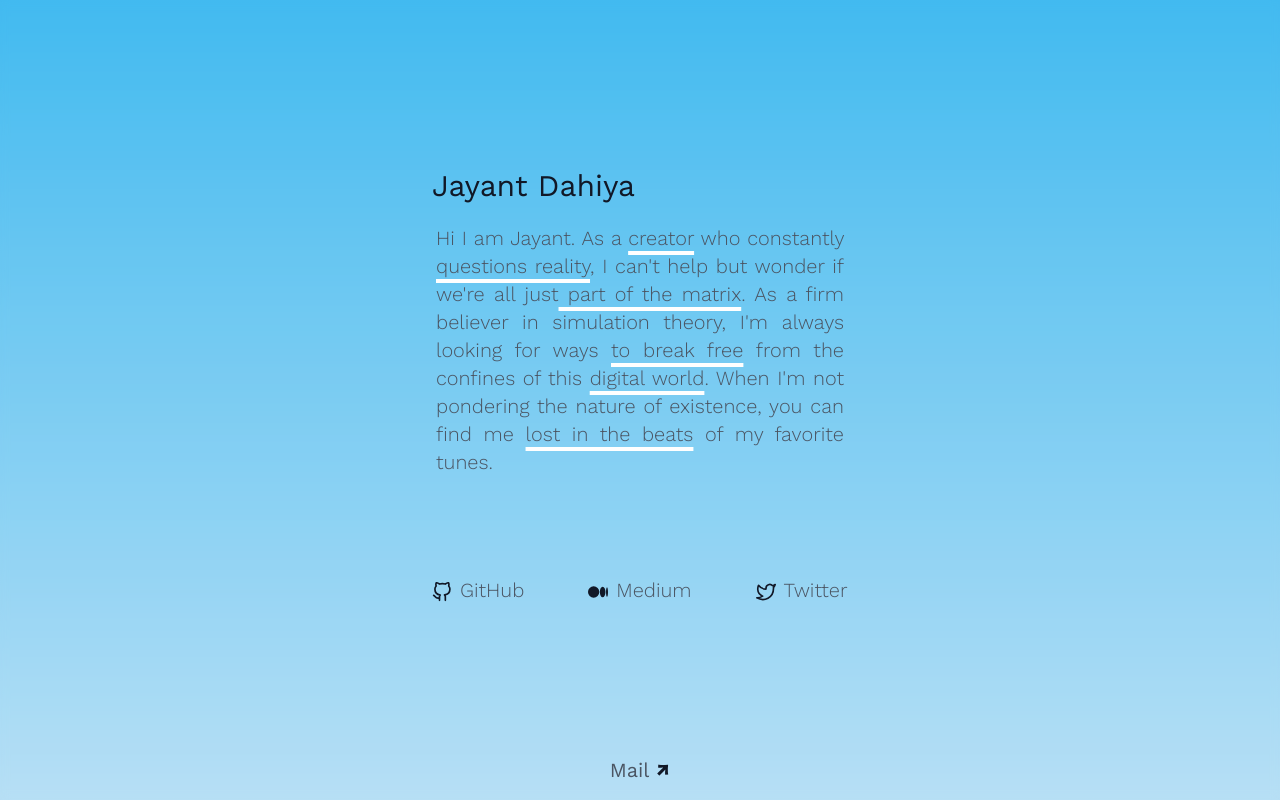
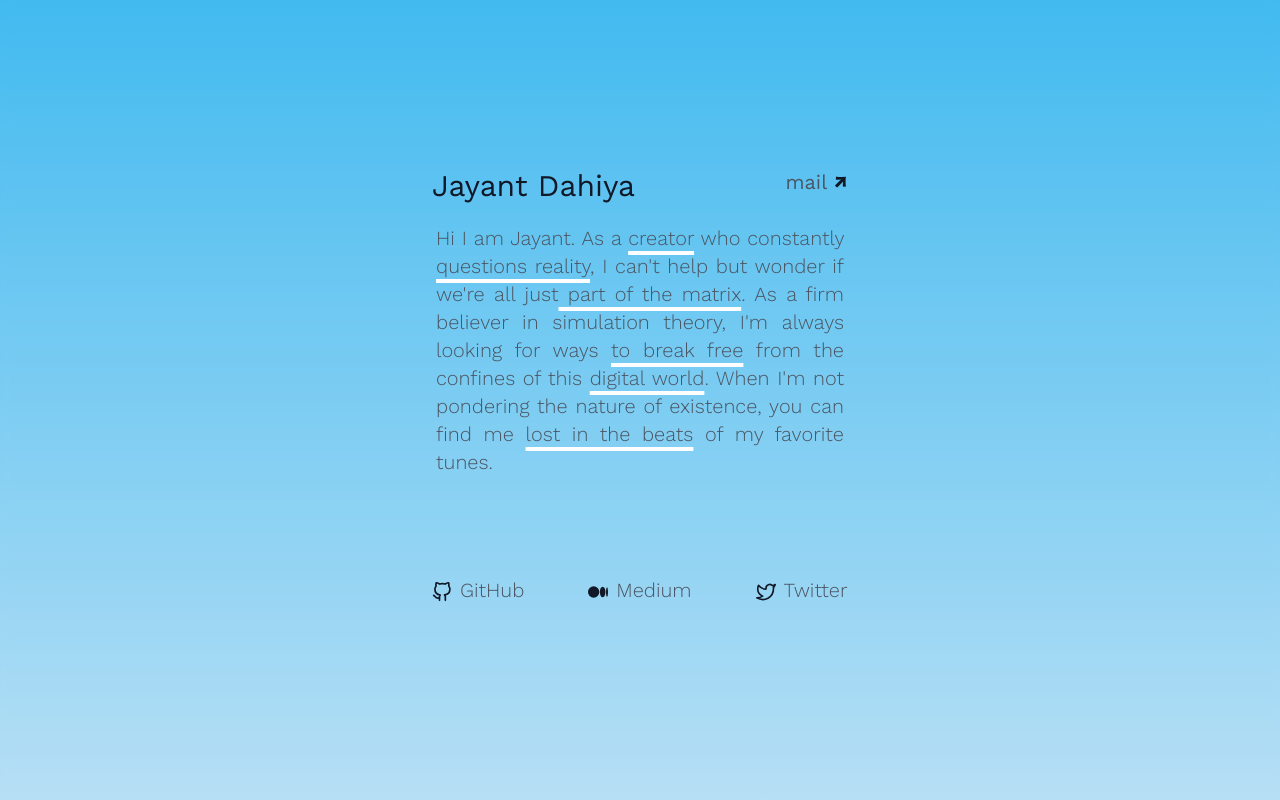
Before and after one commit to jayantdahiya/personal-website, a React (Create React App) app: page / in a window 1280 px wide. Built offline with nearby package versions, Linux system fonts and the light colour scheme.

Commit message:
mail tag position changed

```diff
--- a/src/App.js
+++ b/src/App.js
@@ -6,20 +6,9 @@ function App() {
   return (
     <div className="bg-gradient-to-b from-sky-400 to-sky-200 h-screen font-WorkSans">
       <div className="flex items-center h-screen flex-col bg-clip-padding backdrop-filter backdrop-blur-sm bg-opacity-10 bg-gray-400">
-        <div className="w-screen lg:w-[40vw] mt-[10vh] lg:mt-[15vh]">
+        <div className="w-screen lg:w-[40vw] mt-[10vh] lg:mt-[15vh] max-h-[70vh]">
           <Landing />
           <Links />
-        </div>
-        <div className="fixed bottom-3">
-          <a
-            href="mailto:jayantdahiyadev@gmail.com"
-            className="group text-gray-600 text-xl font-normal transition duration-300"
-            target="_blank"
-            rel="noreferrer"
-          >
-            Mail<span className="text-gray-900 font-bold"> &#8599;</span>
-            <span className="link_underline"></span>
-          </a>
         </div>
       </div>
     </div>
--- a/src/Components/Landing.js
+++ b/src/Components/Landing.js
@@ -3,9 +3,25 @@ import React from "react";
 function Landing() {
   return (
     <div className="mx-auto flex-col p-12 space-y-4 cursor-default">
-      <p className="text-xl mx-auto font-normal lg:text-3xl text-gray-900">
-        Jayant Dahiya
-      </p>
+      <div className="justify-between flex-row flex">
+        <div>
+          <p className="text-xl mx-auto font-normal lg:text-3xl text-gray-900">
+            Jayant Dahiya
+          </p>
+        </div>
+        <div>
+          <a
+            href="mailto:jayantdahiyadev@gmail.com"
+            className="group text-gray-600 text-xl font-normal transition duration-300"
+            target="_blank"
+            rel="noreferrer"
+          >
+            mail
+            <span className="text-gray-900 font-bold"> &#8599;</span>
+            <span className="link_underline"></span>
+          </a>
+        </div>
+      </div>
       <p className="text-lg font-light lg:text-xl text-left lg:text-justify text-gray-600 p-1">
         Hi I am Jayant. As a <span className="underlined">creator</span> who
         constantly <span className="underlined">questions reality</span>, I
```
